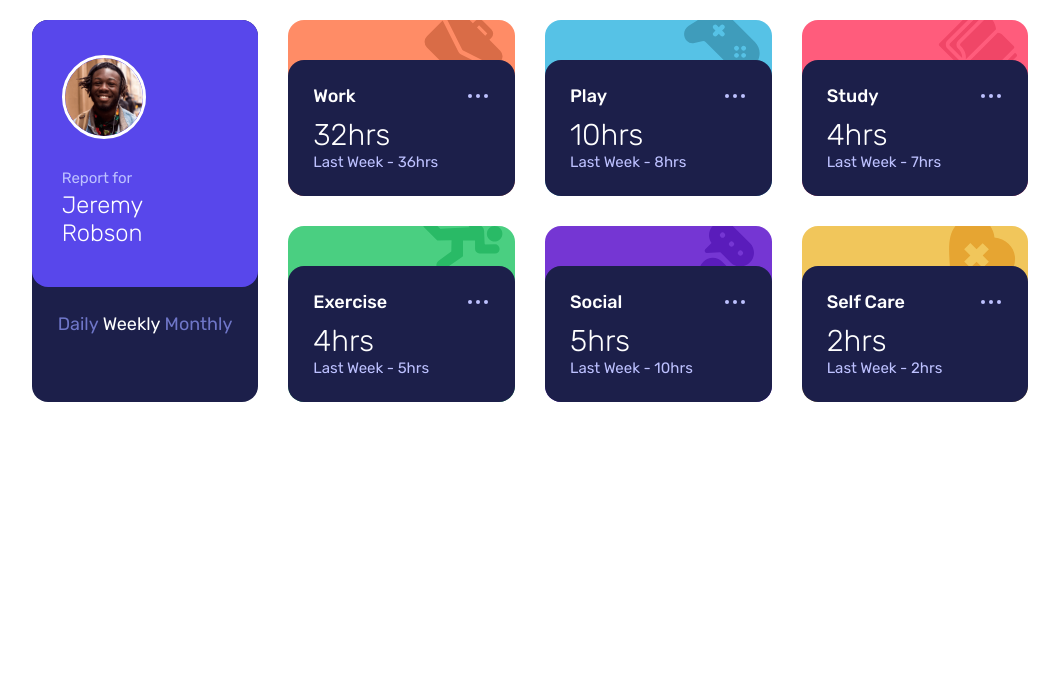
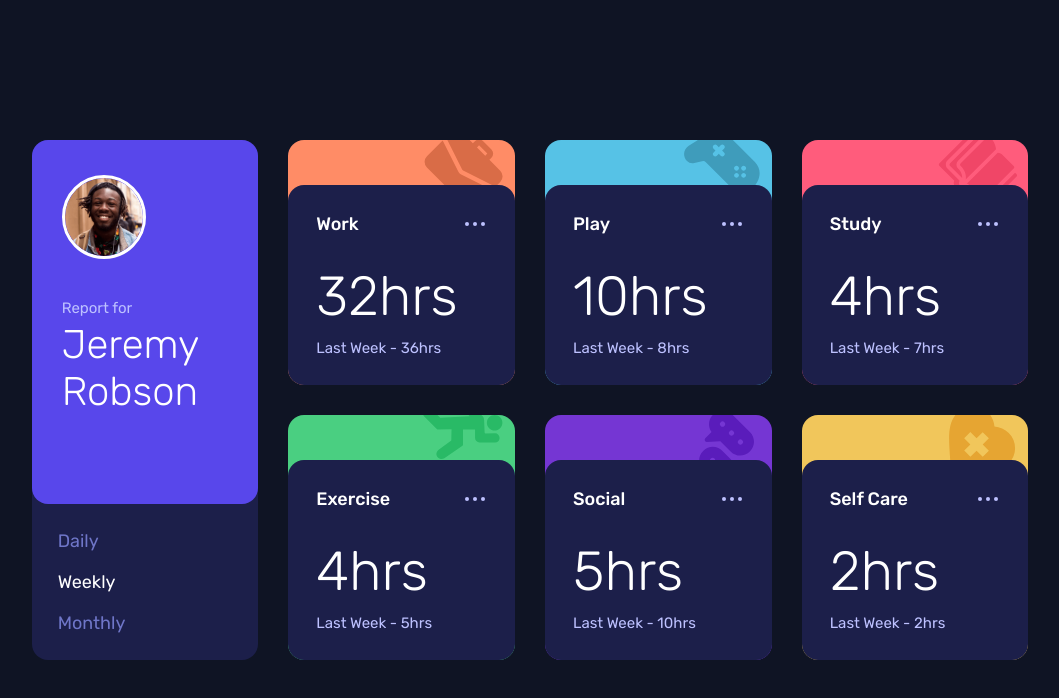
Before and after one commit to mizrmx/Time-Tracking, a plain HTML site: page index.html in a window 1280 px wide. Shown: the whole page, without its empty margins (110-1169 px from the left). Drawn offline with Linux system fonts and the light colour scheme.

Commit message:
last css settings

```diff
--- a/css/_main.scss
+++ b/css/_main.scss
@@ -1,7 +1,7 @@
-// body
-// {
-//     background-color: $Very-dark-blue;
-// }
+body
+{
+    background-color: $very-dark-blue;
+}
 
 .container
 {
--- a/css/_media1440.scss
+++ b/css/_media1440.scss
@@ -1,4 +1,12 @@
 @media screen and (min-width: 1140px) {
+    body
+    {
+        display: flex;
+        align-items: center;
+        justify-content: center;
+        height: 100vh;
+    }
+
     .container
     {
         width: 77%;
@@ -23,6 +31,45 @@
             {
                width: 8.4rem;
             }
+
+            .report
+            {
+                margin-top: 1.0rem;
+
+                .name
+                {
+                    font-size: 4rem;
+                }
+            }
+        }
+
+        .menu
+        {
+            height: 30%;
+            flex-direction: column;
+            align-items: flex-start;
+        }
+    }
+
+    .regular-card
+    {
+        .property-card {
+            margin-top: 4.5rem;
+            padding: 2.8rem;
+
+            .row-2
+            {
+                .hours
+                {
+                    font-size: 5.5rem;
+                    padding-top: 1.9rem;
+                }
+
+                .description
+                {
+                    padding-top: 1.0rem;
+                }
+            }
         }
     }
 }
```
Also changed, not shown: css/style.css, 1 other file.
